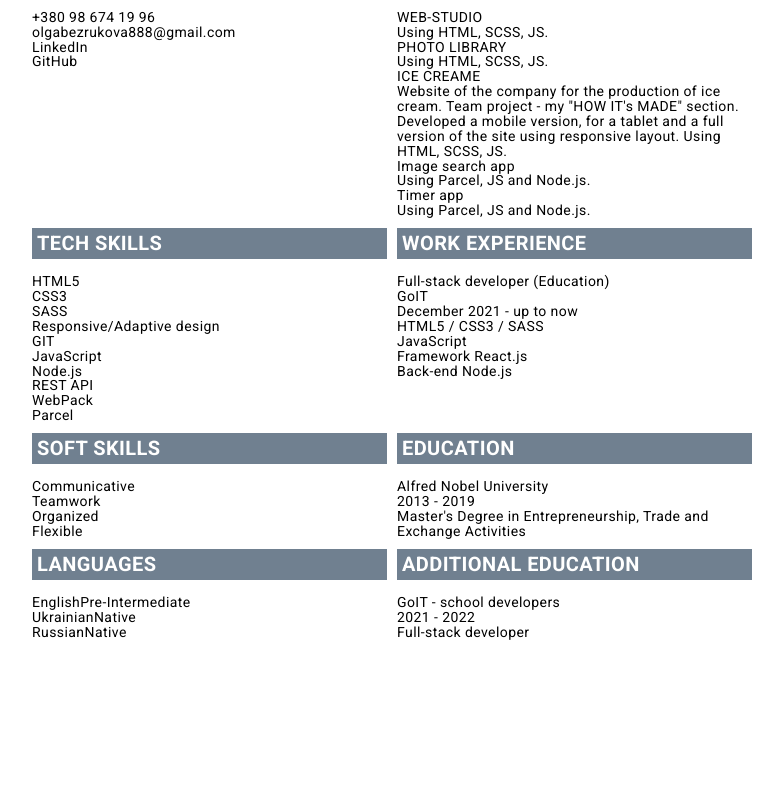
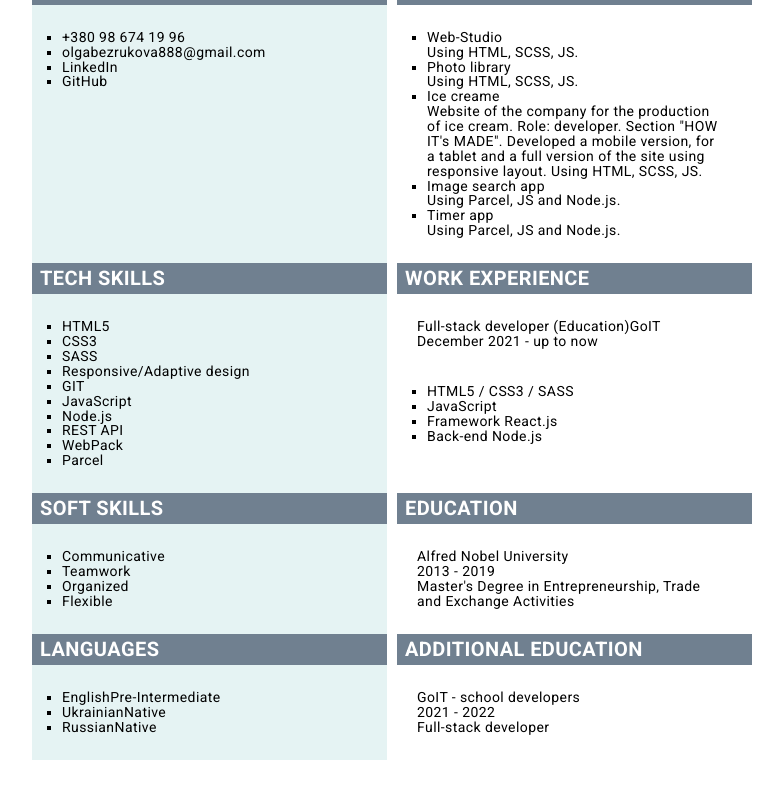
Before and after one commit to OlgaBezrukova8/portfolio, a website built with Parcel: page src/resume.html in a window 1280 px wide. Shown: the part 306-1096 px from the top of the page, without its empty margins (248-1031 px from the left). Before the commit the page ends 976 px from the top, so only its background shows below. Built offline with nearby package versions, Linux system fonts and the light colour scheme.

Commit message:
Added styles

```diff
--- a/src/resume.html
+++ b/src/resume.html
@@ -26,7 +26,7 @@
             height="180"
           />
           <div>
-            <div class="hero-general__container">
+            <div class="hero-text__container">
               <h1 class="hero__title">Olha Bezrukova</h1>
               <p class="hero__text">Junior Front-End Developer</p>
             </div>
@@ -47,7 +47,7 @@
       <section class="section generall">
         <div class="container generall__container">
           <div class="contact__container grid">
-            <h2 class="title contact__title">Contact Information</h2>
+            <h2 class="title contact__title title-size">Contact Information</h2>
 
             <ul class="list contact__list">
               <li class="contact__item">
@@ -86,35 +86,37 @@
           <div class="projects__container grid">
             <h2 class="title projects__title">Project experience</h2>
 
-            <ul class="projects__list">
+            <ul class="list projects__list">
               <li class="projects__item">
-                <a class="link projects__link" href="./">WEB-STUDIO</a>Using
-                HTML, SCSS, JS.
+                <a class="link projects__link" href="./">Web-Studio</a>
+                <p>Using HTML, SCSS, JS.</p>
               </li>
               <li class="projects__item">
-                <a class="link projects__link" href="./">PHOTO LIBRARY</a>Using
-                HTML, SCSS, JS.
+                <a class="link projects__link" href="./">Photo library</a>
+                <p>Using HTML, SCSS, JS.</p>
               </li>
               <li class="projects__item">
-                <a class="link projects__link" href="./">ICE CREAME</a>Website
-                of the company for the production of ice cream. Team project -
-                my "HOW IT's MADE" section. Developed a mobile version, for a
-                tablet and a full version of the site using responsive layout.
-                Using HTML, SCSS, JS.
+                <a class="link projects__link" href="./">Ice creame</a>
+                <p>
+                  Website of the company for the production of ice cream. Role:
+                  developer. Section "HOW IT's MADE". Developed a mobile
+                  version, for a tablet and a full version of the site using
+                  responsive layout. Using HTML, SCSS, JS.
+                </p>
               </li>
               <li class="projects__item">
-                <a class="link projects__link" href="./">Image search app</a
-                >Using Parcel, JS and Node.js.
+                <a class="link projects__link" href="./">Image search app</a>
+                <p>Using Parcel, JS and Node.js.</p>
               </li>
               <li class="projects__item">
-                <a class="link projects__link" href="./">Timer app</a>Using
-                Parcel, JS and Node.js.
+                <a class="link projects__link" href="./">Timer app</a>
+                <p>Using Parcel, JS and Node.js.</p>
               </li>
             </ul>
           </div>
 
           <div class="tech-skills__container grid">
-            <h2 class="title tech-skills__title">Tech skills</h2>
+            <h2 class="title tech-skills__title title-size">Tech skills</h2>
 
             <ul class="list tech-skills__list">
               <li class="tech-skills__item">HTML5</li>
@@ -131,13 +133,14 @@
           </div>
 
           <div class="experience__container grid">
-            <h2 class="title experience__title">Work experience</h2>
+            <h2 class="title experience__title title-size">Work experience</h2>
+            <!-- написати попередні два місця роботи замість гоіт-->
+            <div class="text__container">
+              <p>Full-stack developer (Education)<span>GoIT</span></p>
+              <p>December 2021 - up to now</p>
+            </div>
 
-            <p>Full-stack developer (Education)</p>
-            <p>GoIT</p>
-            <p>December 2021 - up to now</p>
-
-            <ul>
+            <ul class="list">
               <li>HTML5 / CSS3 / SASS</li>
               <li>JavaScript</li>
               <li>Framework React.js</li>
@@ -147,6 +150,7 @@
 
           <div class="soft-skills__container grid">
             <h2 class="title soft-skills__title">Soft skills</h2>
+            <!-- написати небанальні скіли до 5-->
 
             <ul class="list soft-skills__list">
               <li class="soft-skills__item">Communicative</li>
@@ -158,18 +162,20 @@
 
           <div class="education__container grid">
             <h2 class="title">Education</h2>
-
+            <div class="text__container">
               <p>Alfred Nobel University</p>
               <p>2013 - 2019</p>
               <p>
-              Master's Degree in Entrepreneurship, Trade and Exchange Activities
+                Master's Degree in Entrepreneurship, Trade and Exchange
+                Activities
               </p>
+            </div>
           </div>
 
           <div class="languages__container grid">
             <h2 class="title">Languages</h2>
 
-            <ul class="languages__list">
+            <ul class="list languages__list">
               <li class="languages__item">
                 <span>English</span>Pre-Intermediate
               </li>
@@ -181,9 +187,11 @@
           <div class="additional__container grid">
             <h2 class="title">Additional education</h2>
 
+            <div class="text__container">
               <p>GoIT - school developers</p>
               <p>2021 - 2022</p>
               <p>Full-stack developer</p>
+            </div>
           </div>
         </div>
       </section>
--- a/src/sass/base/_common.scss
+++ b/src/sass/base/_common.scss
@@ -5,11 +5,7 @@
 }
 
 body {
-  //   color: $primary-text-color;
-  //   background-color: $primary-white-color;
-
   font-family: Roboto, sans-serif;
-
   font-size: $primary-font-size;
   letter-spacing: $primary-letter-spacing;
   line-height: $primary-line-height;
@@ -33,6 +29,11 @@ body {
 
 .input {
   outline: none;
+}
+
+.list {
+  padding: 25px 30px;
+  list-style: square;
 }
 
 .button {
--- a/src/sass/layout/_contact.scss
+++ b/src/sass/layout/_contact.scss
@@ -1,3 +1,3 @@
-.contact {
+.contact__container {
   background-color: $accent-back-ground-color;
 }
--- a/src/sass/layout/_experience.scss
+++ b/src/sass/layout/_experience.scss
@@ -0,0 +1,3 @@
+.text__container {
+  padding: 25px 30px 10px 20px;
+}
--- a/src/sass/layout/_generall.scss
+++ b/src/sass/layout/_generall.scss
@@ -7,7 +7,6 @@
 }
 
 .grid {
-  margin-top: 10px;
   margin-left: 10px;
 
   width: auto;
@@ -15,11 +14,11 @@
 }
 
 .title {
-    // font-family: Roboto, sans-serif;
-    text-transform: uppercase;
-    font-size: $title-font-size;
-    margin-bottom: 15px;
-    background-color: $title-background-color;
-    color: white;
-    padding: 5px;
+  padding: 5px 8px;
+
+  text-transform: uppercase;
+  font-size: $title-font-size;
+
+  background-color: $title-background-color;
+  color: white;
 }
--- a/src/sass/layout/_hero.scss
+++ b/src/sass/layout/_hero.scss
@@ -7,7 +7,7 @@
   margin-right: 30px;
 }
 
-.hero-general__container {
+.hero-text__container {
   text-align: end;
 }
 
@@ -19,8 +19,13 @@
 
 .hero__text {
   font-size: 20px;
+  margin-bottom: 15px;
 }
 
-.hero__text {
-  margin-bottom: 10px;
+.hero-summary__title {
+  margin-bottom: 30px;
 }
+
+// .hero-summary__text {
+//   padding: 15px;
+// }
--- a/src/sass/layout/_languages.scss
+++ b/src/sass/layout/_languages.scss
@@ -1,3 +1,3 @@
-.languages {
-    background-color: $accent-back-ground-color;
+.languages__container {
+  background-color: $accent-back-ground-color;
 }
--- a/src/sass/layout/_soft-skills.scss
+++ b/src/sass/layout/_soft-skills.scss
@@ -0,0 +1,3 @@
+.soft-skills__container {
+    background-color: $accent-back-ground-color;
+}
--- a/src/sass/layout/_tech-skills.scss
+++ b/src/sass/layout/_tech-skills.scss
@@ -0,0 +1,3 @@
+.tech-skills__container {
+    background-color: $accent-back-ground-color;
+}
```
Lines whose indentation alone changed are shown as unchanged.
